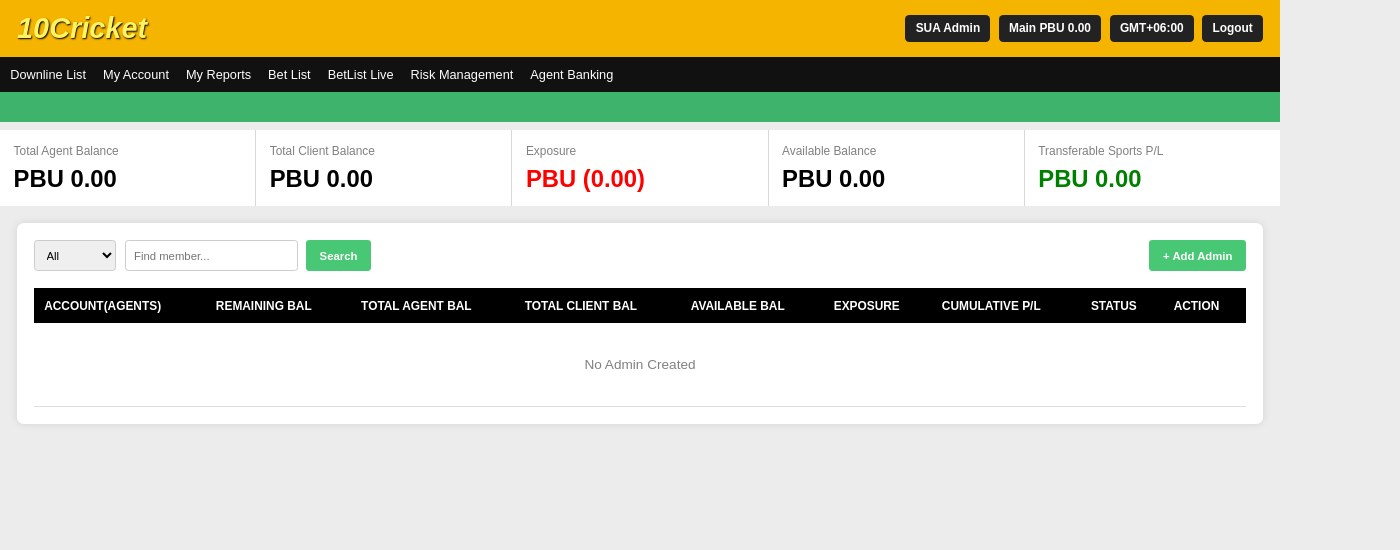
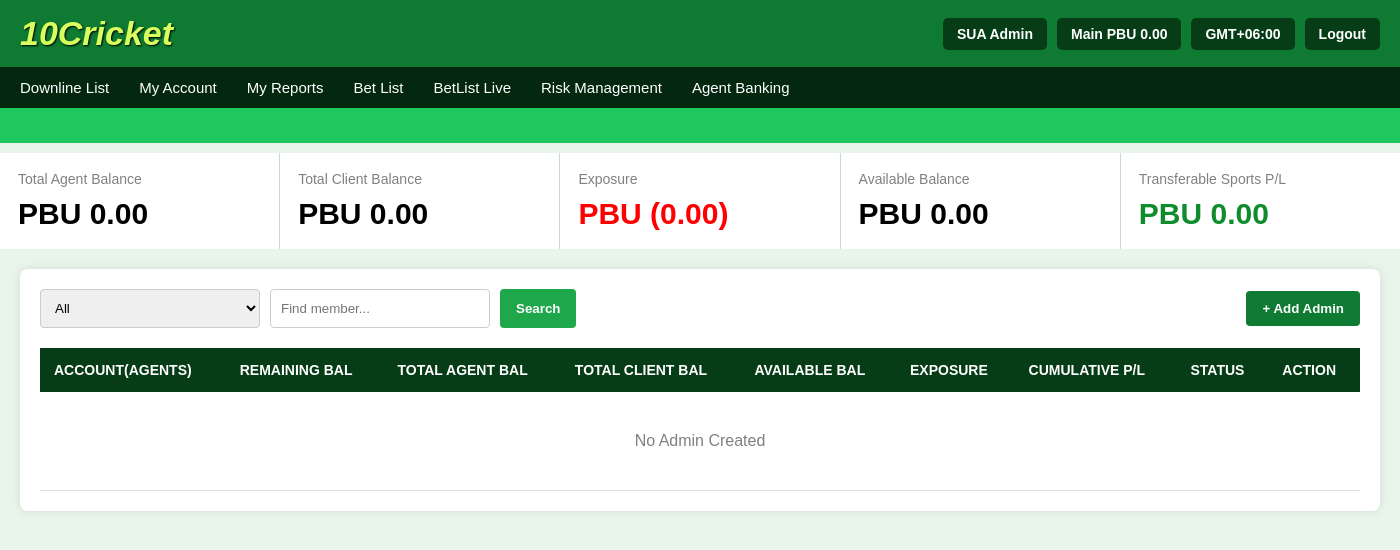
Before and after one commit to Mdjoy996/Agent, a plain HTML site: page superadmin.html in a window 1280 px wide. Shown: the whole page, 1400 px wide, since content can reach past the window. Drawn offline with Linux system fonts and the light colour scheme.

Commit message:
Update superadmin.html

```diff
--- a/superadmin.html
+++ b/superadmin.html
@@ -4,10 +4,8 @@
 
 <meta charset="UTF-8">
 
-<meta name="viewport"
-content="width=device-width,
-initial-scale=0.75,
-maximum-scale=5.0">
+<!-- DESKTOP STYLE VIEW -->
+<meta name="viewport" content="width=1400">
 
 <title>10Cricket Super Admin</title>
 
@@ -21,27 +19,27 @@
 }
 
 body{
-background:#ececec;
-zoom:0.85;
+background:#e9f5ea;
+min-width:1400px;
+overflow-x:auto;
 }
 
 /* TOPBAR */
 
 .topbar{
-background:#f5b400;
+background:#0f7b32;
 color:#fff;
 padding:14px 20px;
 display:flex;
 justify-content:space-between;
 align-items:center;
 font-weight:bold;
-flex-wrap:wrap;
 }
 
 .logo{
 font-size:34px;
 font-style:italic;
-color:#fff35f;
+color:#d7ff5d;
 text-shadow:1px 1px 2px #000;
 }
 
@@ -49,13 +47,12 @@
 display:flex;
 gap:10px;
 align-items:center;
-flex-wrap:wrap;
 }
 
 .top-btn{
-background:#222;
+background:#063d17;
 color:#fff;
-padding:8px 12px;
+padding:8px 14px;
 border-radius:5px;
 font-size:14px;
 }
@@ -63,14 +60,12 @@
 /* NAVBAR */
 
 .navbar{
-background:#111;
+background:#04280f;
 color:white;
 display:flex;
-flex-wrap:wrap;
-padding:12px;
-gap:20px;
+padding:12px 20px;
+gap:30px;
 font-size:15px;
-overflow-x:auto;
 }
 
 .navbar div{
@@ -78,10 +73,14 @@
 white-space:nowrap;
 }
 
-/* GREEN BAR */
+.navbar div:hover{
+color:#8fffaa;
+}
+
+/* GREEN LINE */
 
 .green-bar{
-background:#3db36b;
+background:#1fc75f;
 height:35px;
 }
 
@@ -89,25 +88,25 @@
 
 .stats{
 display:grid;
-grid-template-columns:repeat(auto-fit,minmax(180px,1fr));
+grid-template-columns:repeat(5,1fr);
 gap:1px;
-background:#d9d9d9;
+background:#c9dccc;
 margin-top:10px;
 }
 
 .stat-box{
 background:white;
-padding:16px;
+padding:18px;
 }
 
 .stat-title{
 font-size:14px;
 color:gray;
-margin-bottom:8px;
+margin-bottom:10px;
 }
 
 .stat-value{
-font-size:28px;
+font-size:30px;
 font-weight:bold;
 }
 
@@ -116,10 +115,10 @@
 }
 
 .green{
-color:green;
+color:#0f8c2c;
 }
 
-/* CONTAINER */
+/* MAIN */
 
 .container{
 background:white;
@@ -134,21 +133,21 @@
 .toolbar{
 display:flex;
 justify-content:space-between;
-flex-wrap:wrap;
-gap:10px;
+align-items:center;
 margin-bottom:20px;
 }
 
 .left-tools{
 display:flex;
 gap:10px;
-flex-wrap:wrap;
 }
 
-select,input{
+select,
+input{
 padding:10px;
 border:1px solid #ccc;
 border-radius:4px;
+width:220px;
 }
 
 button{
@@ -160,12 +159,12 @@
 }
 
 .search-btn{
-background:#48c774;
+background:#1ea84b;
 color:white;
 }
 
 .admin-btn{
-background:#48c774;
+background:#0f7b32;
 color:white;
 }
 
@@ -178,25 +177,26 @@
 table{
 width:100%;
 border-collapse:collapse;
-min-width:1200px;
+min-width:1300px;
 }
 
 table th{
-background:black;
+background:#063d17;
 color:white;
-padding:12px;
+padding:14px;
 text-align:left;
 font-size:14px;
 }
 
 table td{
-padding:12px;
+padding:14px;
 border-bottom:1px solid #ddd;
 font-size:14px;
+background:white;
 }
 
 .status-active{
-background:#48c774;
+background:#1db954;
 color:white;
 padding:5px 10px;
 border-radius:5px;
@@ -204,7 +204,7 @@
 }
 
 .action-btn{
-background:#333;
+background:#063d17;
 color:white;
 margin-right:5px;
 padding:6px 10px;
@@ -220,29 +220,20 @@
 font-size:16px;
 }
 
-/* MOBILE */
+/* SCROLLBAR */
 
-@media(max-width:768px){
-
-.topbar{
-flex-direction:column;
-gap:10px;
+::-webkit-scrollbar{
+height:10px;
+width:10px;
 }
 
-.toolbar{
-flex-direction:column;
+::-webkit-scrollbar-thumb{
+background:#0f7b32;
+border-radius:10px;
 }
 
-.left-tools{
-width:100%;
-}
-
-select,
-input,
-button{
-width:100%;
-}
-
+::-webkit-scrollbar-track{
+background:#d9d9d9;
 }
 
 </style>
```
